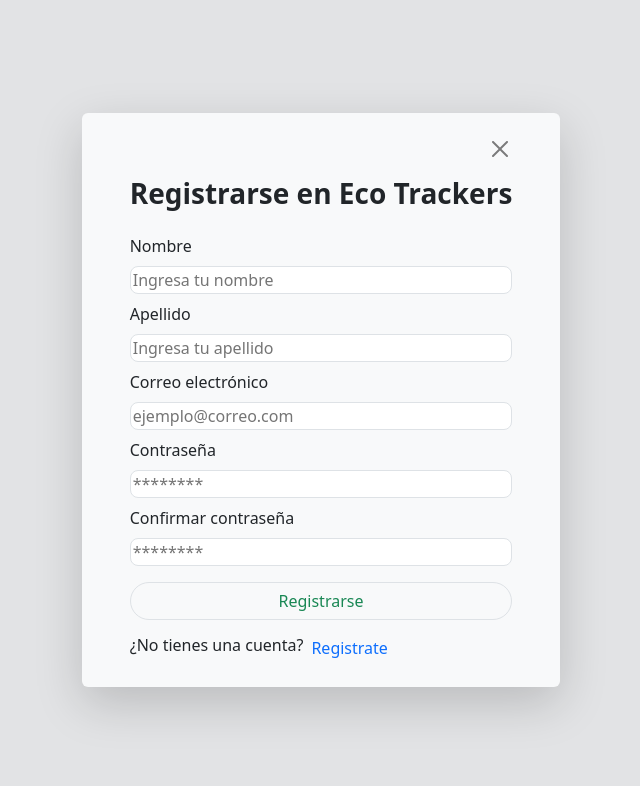
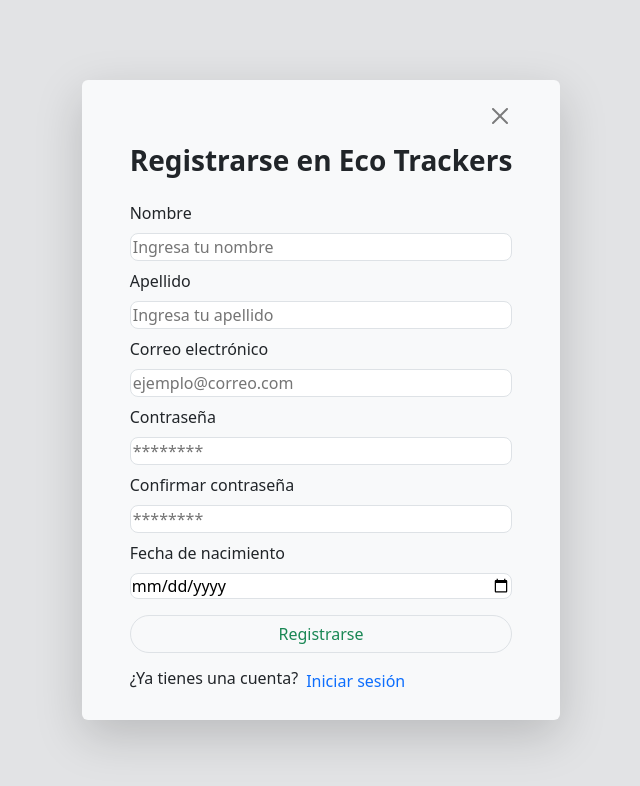
Before and after one commit to ecoTrackers/eco_traker, a website: page logup/logup.html in a window 1280 px wide. Shown: the whole page, without its empty margins (319-959 px from the left). Drawn offline with nearby package versions, Linux system fonts and the light colour scheme.

Commit message:
Terminacion del loguo y correccion de errores en login y recordar contraseña

```diff
--- a/logup/logup.html
+++ b/logup/logup.html
@@ -45,8 +45,12 @@
                         <label for="password" >Confirmar contraseña</label>
                     </div>
                     <div class="d-block ">
-                        <input type="password" id="password" placeholder="********" class="mw-100 rounded-3 border border-opacity-75" style="width: 200%">
+                        <input type="password" id="comfirPassword" placeholder="********" class="mw-100 rounded-3 border border-opacity-75" style="width: 200%">
                     </div>
+                </div>
+                <div class="fw-medium pb-2">
+                        <label for="date" class="d-block pb-2">Fecha de nacimiento</label>
+                        <input type="date" name="date" id="date" class="d-block mw-100 rounded-3 border border-opacity-75" style="width: 200%">
                 </div>
 
                 <div class="py-2">
@@ -56,13 +60,13 @@
             </form>
 
             <div class="d-flex justify-content-start mt-2">
-                <h3 class="fw-light fs-6 ">¿No tienes una cuenta?</h3>
-                <a href="#" class=" fw-light fs-6 ms-1 ps-1 text-decoration-none">Registrate</a>
+                <h3 class="fw-light fs-6 ">¿Ya tienes una cuenta?</h3>
+                <a href="/login/login.html" class=" fw-light fs-6 ms-1 ps-1 text-decoration-none">Iniciar sesión</a>
             </div>
 
         </div>
     </main>
 
-    <script src="login.js"></script>
+    <script src="logup.js"></script>
 </body>
 </html>
```
